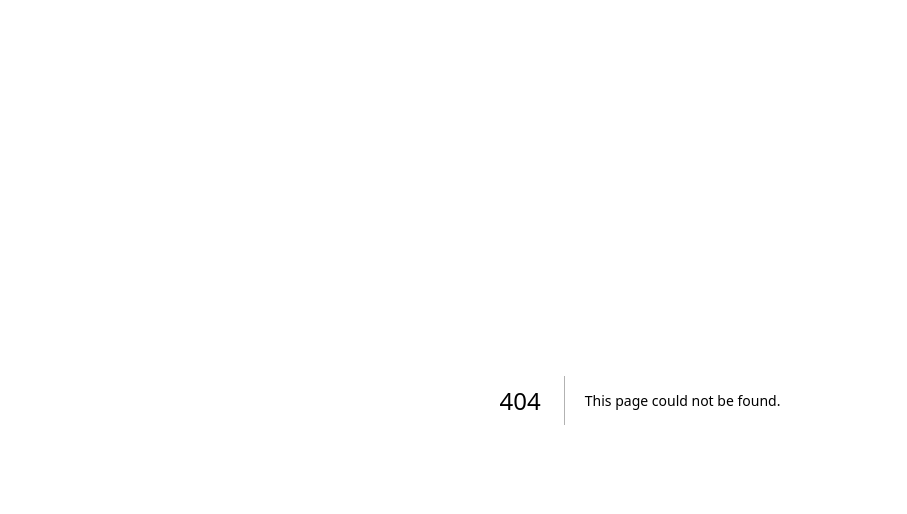
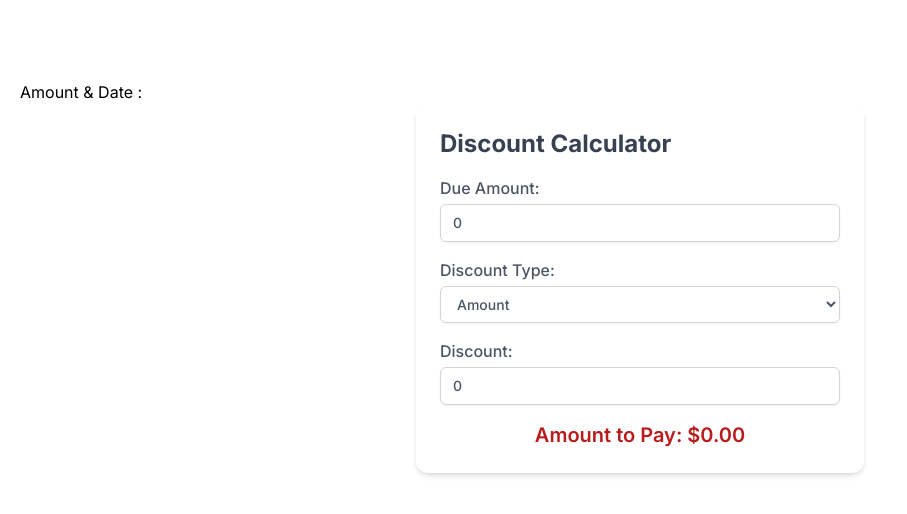
Before and after one commit to Siratul804/revalidation-next-js, a Next.js app: page /ctrl/amtDte in a window 1280 px wide. Before the commit this address had no page. Shown: the top 514 px of the page, without its empty margins (0-907 px from the left). Built offline with nearby package versions, Linux system fonts and the light colour scheme.

Commit message:
next_discount_pay_method

```diff
--- /dev/null
+++ b/app/ctrl/amtDte/page.jsx
@@ -0,0 +1,11 @@
+import AmooutDate from "@/app/ui/AmoutDate";
+
+const page = () => {
+  return (
+    <>
+      <AmooutDate />
+    </>
+  );
+};
+
+export default page;
--- a/app/page.js
+++ b/app/page.js
@@ -1,6 +1,8 @@
 import { MdOutlineCreateNewFolder } from "react-icons/md";
 import { FaUserShield } from "react-icons/fa6";
 import { CiCamera } from "react-icons/ci";
+import { BsCalendar2DateFill } from "react-icons/bs";
+
 
 
 import Link from 'next/link'
@@ -18,6 +20,9 @@ export default function Home() {
       <Link href="/ctrl/webcam" className='text-black text-xl font-mono hover:text-red-500 flex pl-5 '  >
       <CiCamera size={65} />
       </Link>
+      <Link href="/ctrl/amtDte" className='text-black text-xl font-mono hover:text-red-500 flex pl-5 '  >
+      <BsCalendar2DateFill size={65} />
+      </Link>
     </div>
     </>
   )
--- /dev/null
+++ b/app/ui/AmoutDate.jsx
@@ -0,0 +1,79 @@
+"use client";
+import { useState, useEffect } from "react";
+
+export default function AmooutDate() {
+  const [dueAmount, setDueAmount] = useState(0);
+  const [discount, setDiscount] = useState(0);
+  const [discountType, setDiscountType] = useState("amount"); // 'amount' or 'percentage'
+  const [amountToPay, setAmountToPay] = useState(0);
+
+  useEffect(() => {
+    const calculateDiscount = () => {
+      let finalAmount = 0;
+
+      if (discountType === "amount") {
+        finalAmount = dueAmount - discount;
+      } else if (discountType === "percentage") {
+        finalAmount = dueAmount - dueAmount * (discount / 100);
+      }
+
+      setAmountToPay(finalAmount > 0 ? finalAmount : 0); // Ensure amount to pay is not negative
+    };
+
+    calculateDiscount();
+  }, [dueAmount, discount, discountType]);
+
+  return (
+    <>
+      <div className="bg-white p-5 pb-[25vh] pt-[10vh] ">
+        <h1 className="text-black">Amount & Date :</h1>
+        <div className="p-6 max-w-md mx-auto bg-white rounded-xl shadow-md space-y-4  ">
+          <h2 className="text-2xl font-bold mb-4 text-gray-700">
+            Discount Calculator
+          </h2>
+          <div className="mb-4">
+            <label className="block text-gray-600 font-medium mb-2">
+              Due Amount:
+              <input
+                type="number"
+                value={dueAmount}
+                onChange={(e) => setDueAmount(parseFloat(e.target.value))}
+                className="mt-1 block w-full px-3 py-2 bg-white border border-gray-300 rounded-md shadow-sm focus:outline-none focus:ring-indigo-500 focus:border-indigo-500 sm:text-sm"
+              />
+            </label>
+          </div>
+          <div className="mb-4">
+            <label className="block text-gray-600 font-medium mb-2">
+              Discount Type:
+              <select
+                value={discountType}
+                onChange={(e) => setDiscountType(e.target.value)}
+                className="mt-1 block w-full px-3 py-2 bg-white border border-gray-300 rounded-md shadow-sm focus:outline-none focus:ring-indigo-500 focus:border-indigo-500 sm:text-sm"
+              >
+                <option value="amount">Amount</option>
+                <option value="percentage">Percentage</option>
+              </select>
+            </label>
+          </div>
+          <div className="mb-4">
+            <label className="block text-gray-600 font-medium mb-2">
+              Discount:
+              <input
+                type="number"
+                value={discount}
+                onChange={(e) => setDiscount(parseFloat(e.target.value))}
+                className="mt-1 block w-full px-3 py-2 bg-white border border-gray-300 rounded-md shadow-sm focus:outline-none focus:ring-indigo-500 focus:border-indigo-500 sm:text-sm"
+              />
+            </label>
+          </div>
+
+          <div>
+            <h3 className="text-xl font-semibold text-red-700 text-center ">
+              <p>Amount to Pay: ${amountToPay.toFixed(2)}</p>
+            </h3>
+          </div>
+        </div>
+      </div>
+    </>
+  );
+}
```
